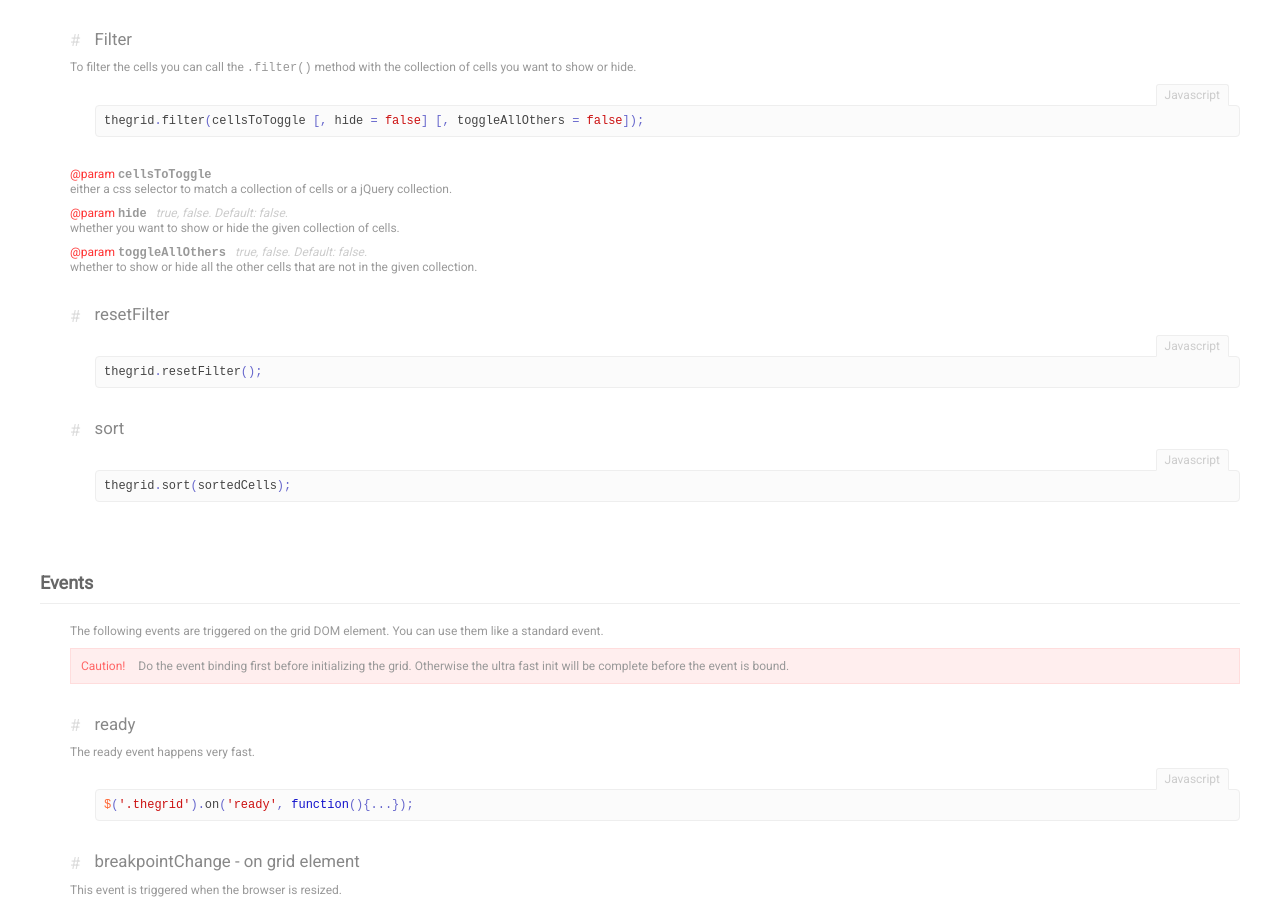
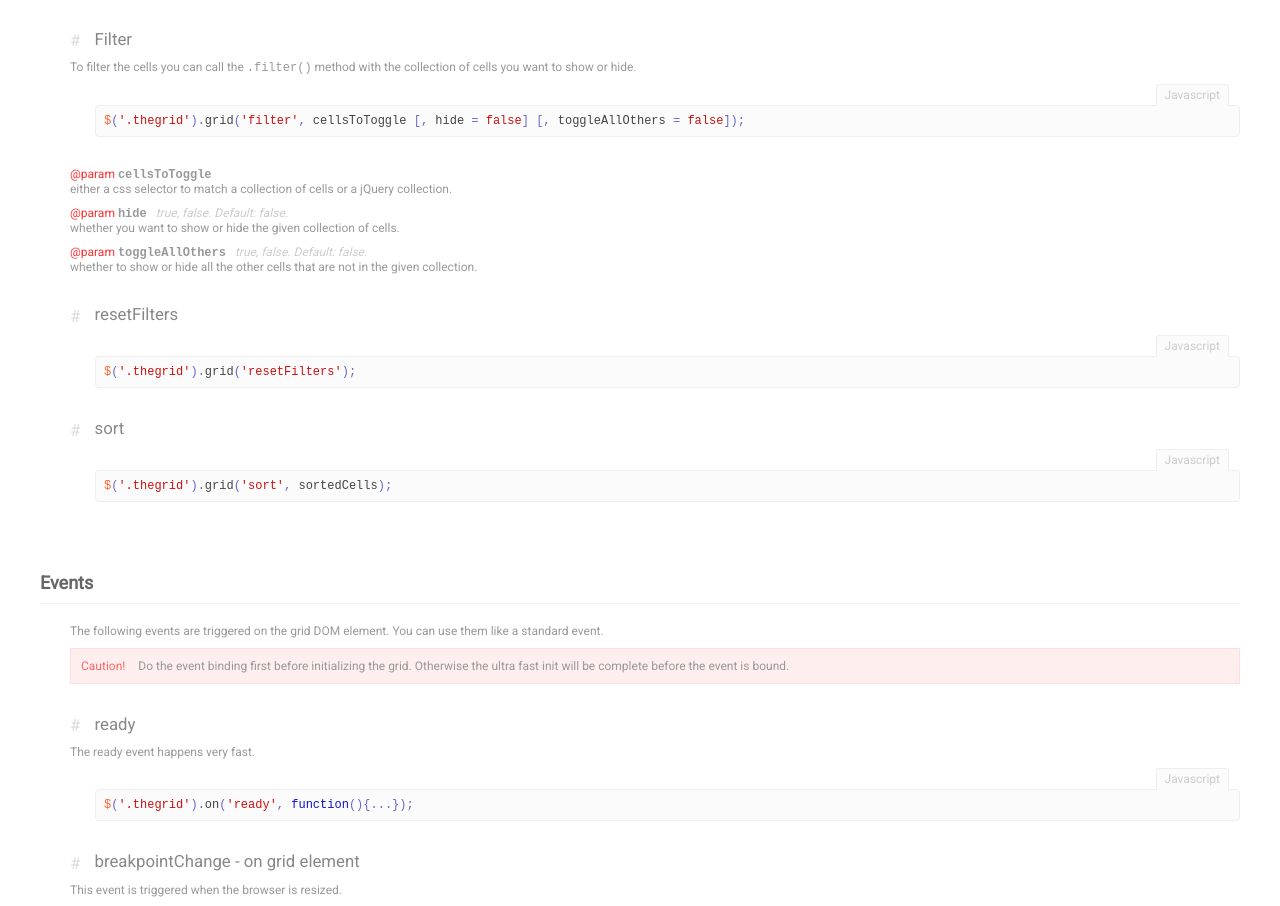
Before and after one commit to antoniandre/grid, a website: page documentation/index.html in a window 1280 px wide. Shown: the part 2833-3739 px from the top of the page. Drawn offline with nearby package versions, Linux system fonts and the light colour scheme; some icons are missing.

Commit message:
Update wiki file and documentation.

```diff
--- a/documentation/index.html
+++ b/documentation/index.html
@@ -179,16 +179,16 @@ git clone git@github.com:antoniandre/grid.git</pre>
 
         <h3><a name="methods.filter"></a> <a href="#methods.filter">Filter</a></h3>
         <p>To filter the cells you can call the <code>.filter()</code> method with the collection of cells you want to show or hide.</p>
-        <pre class="i-code" data-type="javascript">thegrid.filter(cellsToToggle [, hide = false] [, toggleAllOthers = false]);</pre>
+        <pre class="i-code" data-type="javascript">$('.thegrid').grid('filter', cellsToToggle [, hide = false] [, toggleAllOthers = false]);</pre>
         <p class="param"><span>@param</span> <code>cellsToToggle</code><br>either a css selector to match a collection of cells or a jQuery collection.</p>
         <p class="param"><span>@param</span> <code>hide</code> <em> &nbsp; true, false. Default: false.</em><br> whether you want to show or hide the given collection of cells.</p>
         <p class="param"><span>@param</span> <code>toggleAllOthers</code> <em> &nbsp; true, false. Default: false.</em><br> whether to show or hide all the other cells that are not in the given collection.</p>
 
-        <h3><a name="methods.reset-filter"></a> <a href="#methods.reset-filter">resetFilter</a></h3>
-        <pre class="i-code" data-type="javascript">thegrid.resetFilter();</pre>
+        <h3><a name="methods.reset-filters"></a> <a href="#methods.reset-filters">resetFilters</a></h3>
+        <pre class="i-code" data-type="javascript">$('.thegrid').grid('resetFilters');</pre>
 
         <h3><a name="methods.sort"></a> <a href="#methods.sort">sort</a></h3>
-        <pre class="i-code" data-type="javascript">thegrid.sort(sortedCells);</pre>
+        <pre class="i-code" data-type="javascript">$('.thegrid').grid('sort', sortedCells);</pre>
 
 
 
```
Also changed, not shown: README.md.
